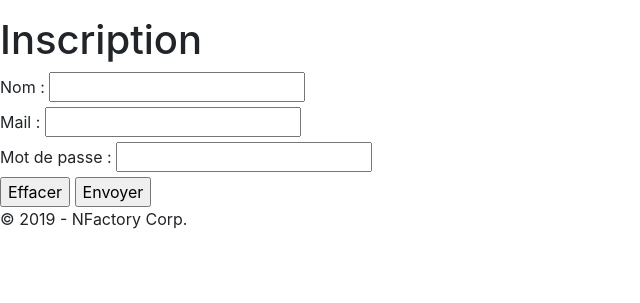
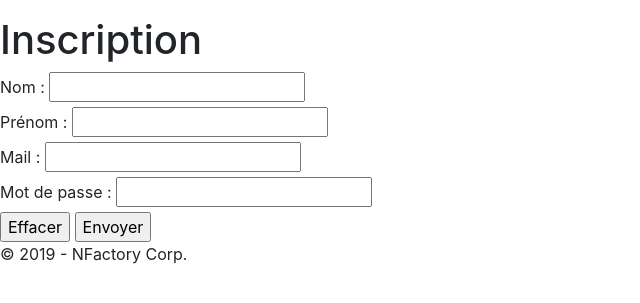
Before and after one commit to petitmosquito/-Projet-Camille-Sondess-Sylvie-, a PHP site: page /index.php?page=inscription in a window 1280 px wide. Shown: the part 96-399 px from the top of the page, without its empty margins (0-640 px from the left). Run offline with PHP 8.4, Linux system fonts and the light colour scheme.

Commit message:
Ajout champ prénom

```diff
--- a/includes/frmInscription.php
+++ b/includes/frmInscription.php
@@ -1,11 +1,16 @@
 <?php
 if (!isset($nom)) $nom = "";
+if (!isset($prenom)) $prenom = "";
 if (!isset($mail)) $mail = "";
 ?>
 <form method="post" action="index.php?page=inscription">
     <div>
         <label for="nom">Nom&nbsp;: </label>
         <input type="text" id="nom" name="nom" value="<?=$nom?>" />
+    </div>
+    <div>
+        <label for="prenom">Prénom&nbsp;: </label>
+        <input type="text" id="prenom" name="prenom" value="<?=$prenom?>" />
     </div>
     <div>
         <label for="mail">Mail&nbsp;: </label>
```
